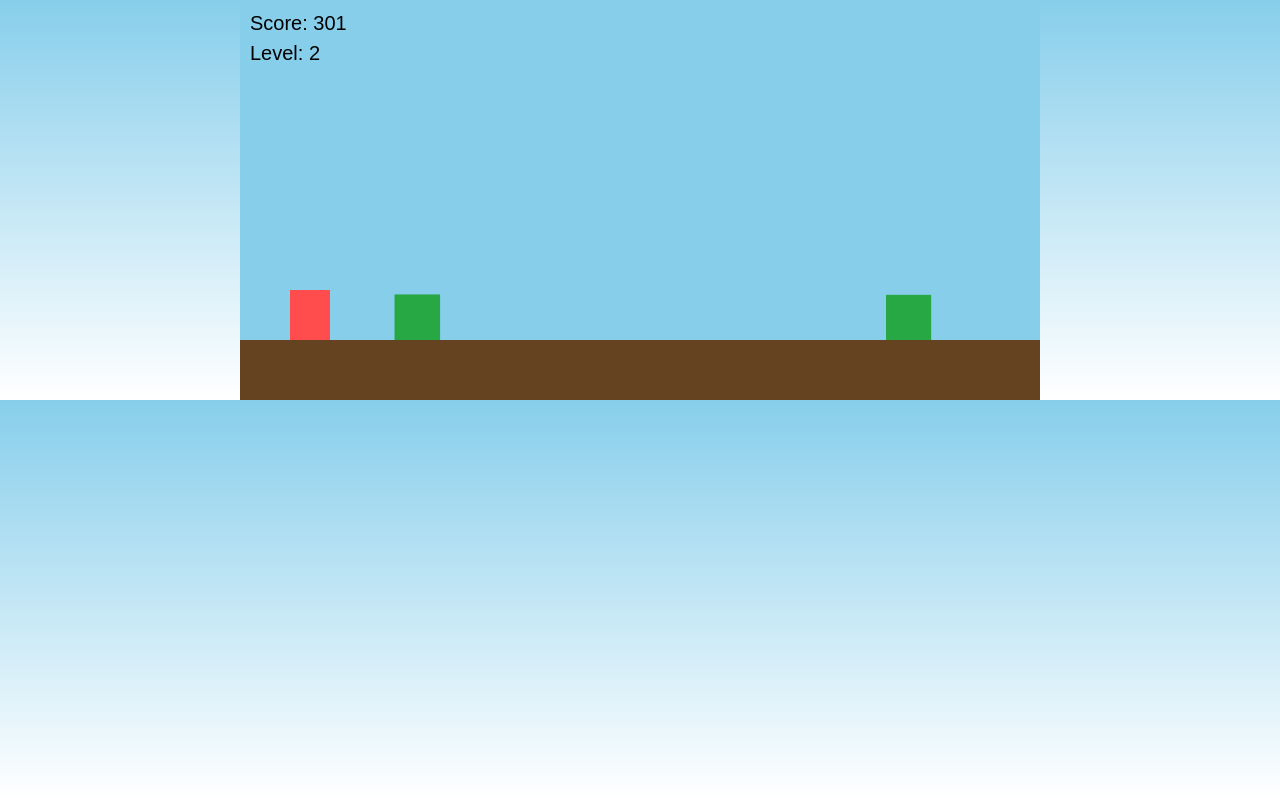
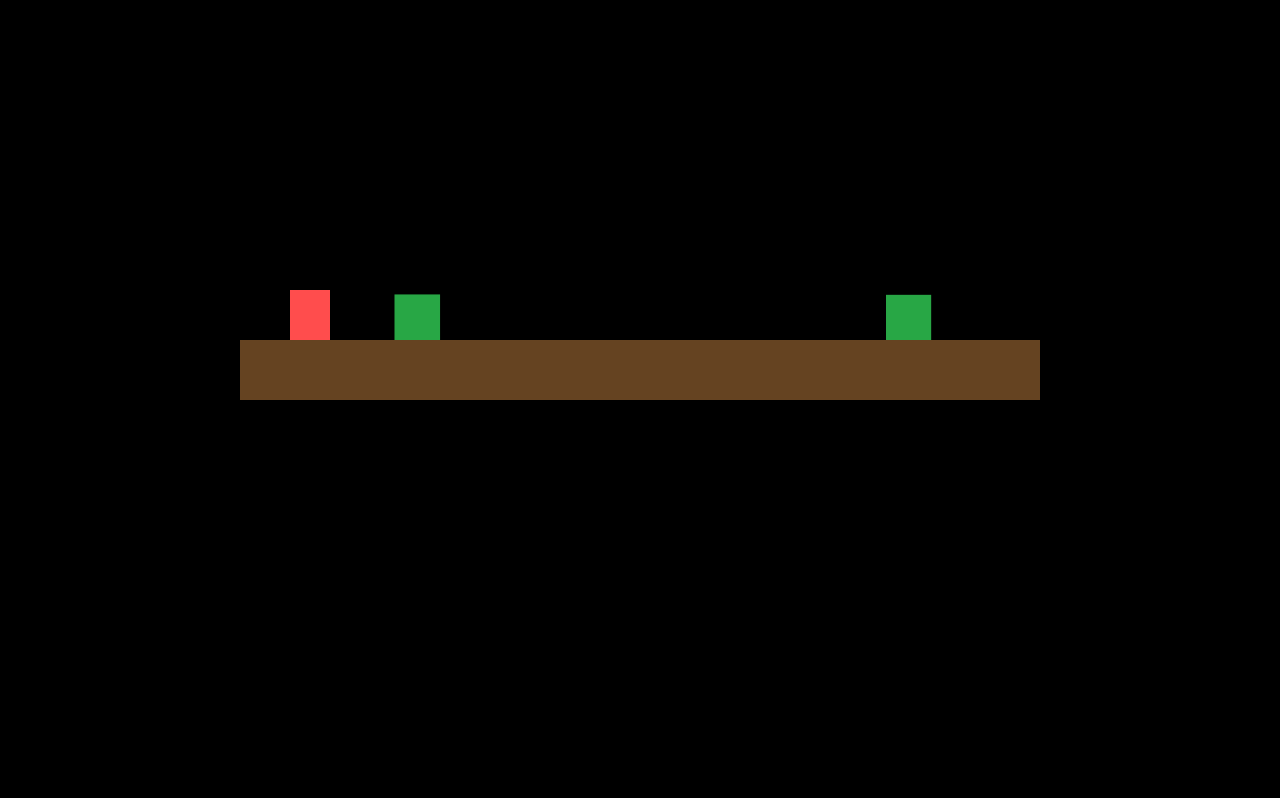
Before and after one commit to phonthebtilavun25599-boop/running-gamess, a plain HTML site: page index.html in a window 1280 px wide. Drawn offline with Linux system fonts and the light colour scheme.

Commit message:
Update style.css

```diff
--- a/style.css
+++ b/style.css
@@ -1,12 +1,12 @@
 body {
     margin: 0;
     overflow: hidden;
-    background: linear-gradient(#87ceeb, #ffffff);
+    background: black;
     font-family: Arial, sans-serif;
 }
 
 canvas {
     display: block;
     margin: 0 auto;
-    background: #87ceeb;
+    background: black;
 }
```
